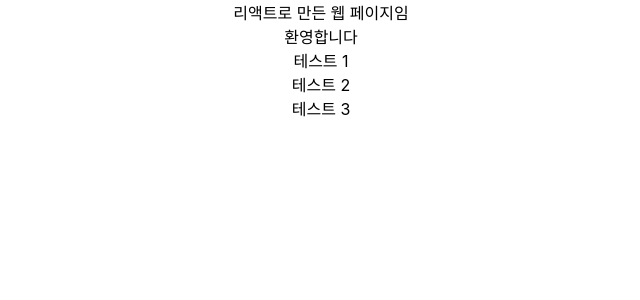
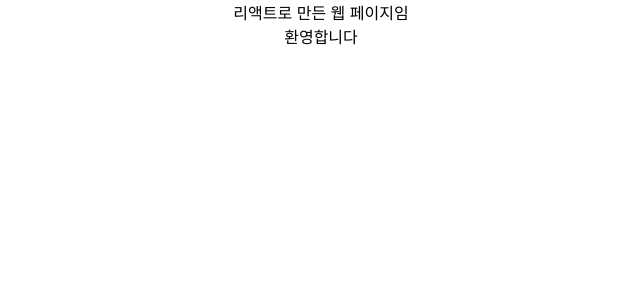
Before and after one commit to rokmc1256/2024_hoseo_project, a React (Create React App) app in the folder hoseo_graduation/: page / in a window 1280 px wide. Shown: the top 300 px of the page, without its empty margins (319-959 px from the left). Built offline with nearby package versions, Linux system fonts and the light colour scheme.

Commit message:
some delete

```diff
--- a/hoseo_graduation/src/App.js
+++ b/hoseo_graduation/src/App.js
@@ -6,9 +6,6 @@ function App() {
     <div className="App">
       <div>리액트로 만든 웹 페이지임</div>
       <div>환영합니다</div>
-      <div>테스트 1</div>
-      <div>테스트 2</div>
-      <div>테스트 3</div>
     </div>
   );
 }
```
